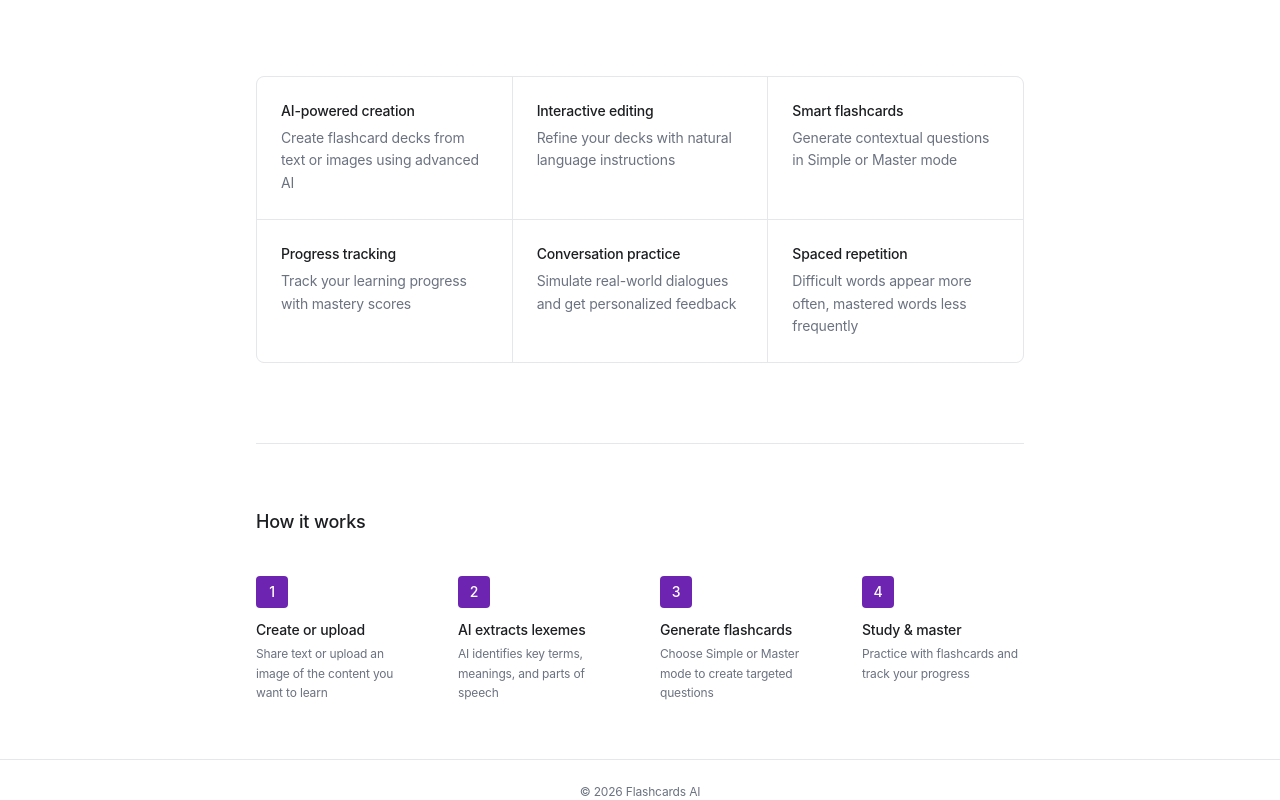
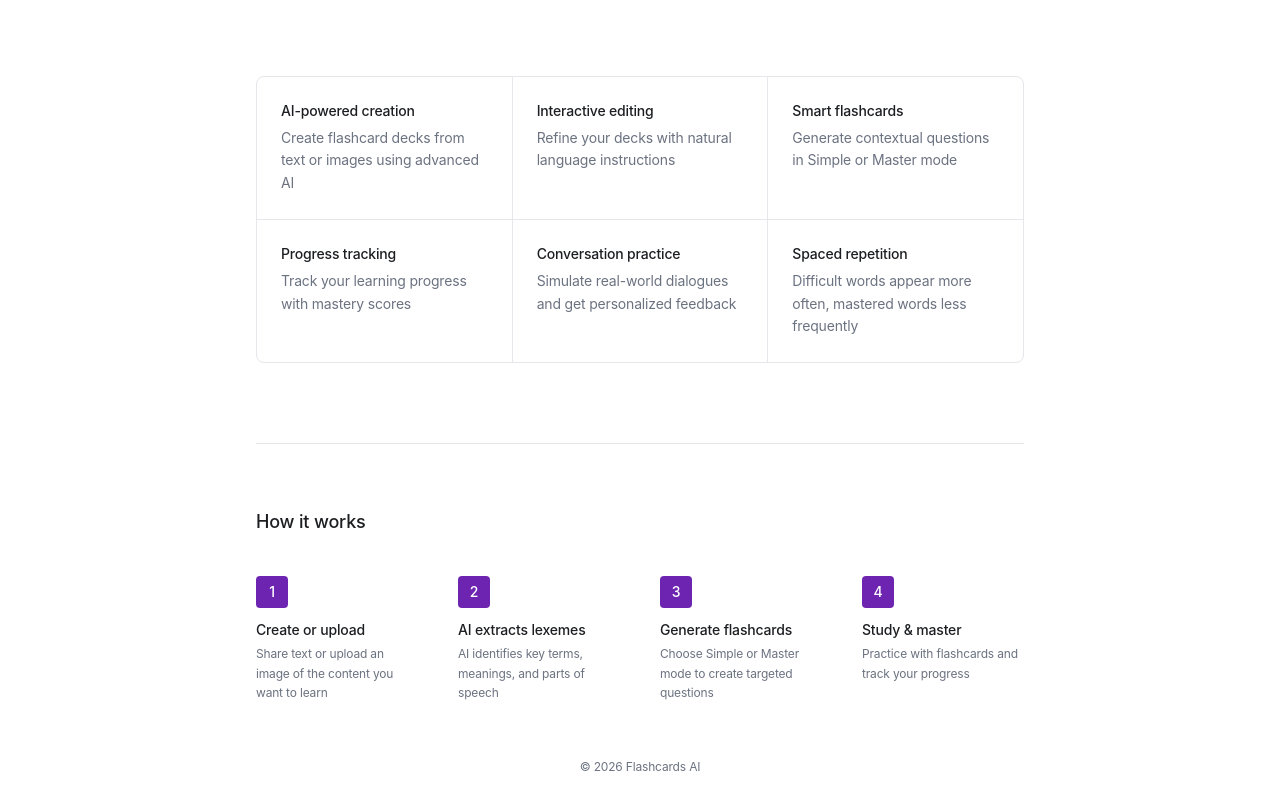
Before and after one commit to Sanjay-George/ai-flashcards, a Vue app in the folder frontend/: page / in a window 1280 px wide. Shown: the part 460-1260 px from the top of the page. After the commit the page ends 1239 px from the top, so only its background shows below. Built offline with nearby package versions, Linux system fonts and the light colour scheme; no server answers.

Commit message:
Minor CSS fixes

```diff
--- a/frontend/src/App.vue
+++ b/frontend/src/App.vue
@@ -153,7 +153,7 @@ const closeMenu = () => {
             </div>
         </main>
 
-        <footer class="text-muted-foreground py-6 text-center mt-auto border-t border-border text-xs safe-bottom">
+        <footer class="text-muted-foreground mb-1 text-center text-xs safe-bottom flex items-center">
             <div class="max-w-5xl mx-auto px-4 sm:px-6 w-full">
                 <p>&copy; 2026 Flashcards AI</p>
             </div>
--- a/frontend/src/views/StudySession.vue
+++ b/frontend/src/views/StudySession.vue
@@ -480,7 +480,7 @@ const askFlashcardQuestion = async (): Promise<void> => {
                     <p class="text-xs font-medium text-foreground mb-2">Ask about this card</p>
 
                     <!-- Chat History -->
-                    <div v-if="chatHistory.length > 0" class="mb-3 border border-border p-3 max-h-72 overflow-y-auto"
+                    <div v-if="chatHistory.length > 0" class="mb-3 border border-border p-3 max-h-100 overflow-y-auto"
                         style="border-radius: 0.375rem;">
                         <div v-for="(message, index) in chatHistory" :key="index" :class="[
                             'mb-2 p-2.5 text-sm',
@@ -490,7 +490,7 @@ const askFlashcardQuestion = async (): Promise<void> => {
                                 {{ message.role === 'user' ? 'You' : 'Tutor' }}
                             </div>
                             <div v-if="message.role === 'user'" class="whitespace-pre-wrap text-sm">{{ message.content
-                            }}</div>
+                                }}</div>
                             <div v-else class="text-sm markdown-content" v-html="renderMarkdown(message.content)"></div>
                         </div>
                     </div>
```
